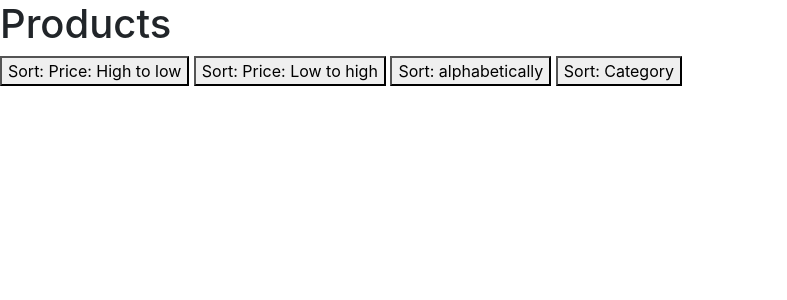
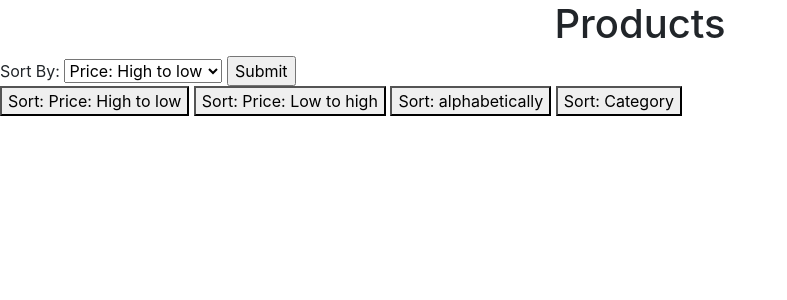
Before and after one commit to saikiran-sjsu/EasyShopping, a Flask app: page /product in a window 1280 px wide. Shown: the part 66-366 px from the top of the page, without its empty margins (0-787 px from the left). Run offline with Flask 2, Linux system fonts and the light colour scheme; data that the repository does not hold is empty; some libraries are stand-ins or nearby versions.

Commit message:
tried to add a drop down, didnt work

```diff
--- a/ShoppingApp/templates/base.html
+++ b/ShoppingApp/templates/base.html
@@ -1,7 +1,7 @@
 <!DOCTYPE html>
 <html lang="en" dir="ltr">
-    <link rel ='stylesheet' href ="static/css/main.css" >
-    <link rel="stylesheet" href="https://stackpath.bootstrapcdn.com/bootstrap/4.3.1/css/bootstrap.min.css" integrity="sha384-ggOyR0iXCbMQv3Xipma34MD+dH/1fQ784/j6cY/iJTQUOhcWr7x9JvoRxT2MZw1T" crossorigin="anonymous">
+<link rel='stylesheet' href="static/css/main.css">
+<link rel="stylesheet" href="https://stackpath.bootstrapcdn.com/bootstrap/4.4.1/css/bootstrap.min.css" integrity="sha384-Vkoo8x4CGsO3+Hhxv8T/Q5PaXtkKtu6ug5TOeNV6gBiFeWPGFN9MuhOf23Q9Ifjh" crossorigin="anonymous">
 
 <head>
   <script src="https://kit.fontawesome.com/5a778ee770.js" crossorigin="anonymous"></script>
@@ -15,10 +15,9 @@
   {% endif %}
 </head>
 <nav class="navbar navbar-expand-md navbar-dark bg-dark top">
-   <img class= "img" alt = "logo" src="static/images/logo.png" >
+  <img class="img" alt="logo" src="static/images/logo.png">
 
-    <button class="navbar-toggler" type="button" data-toggle="collapse" data-target="#navbarsExampleDefault"
-    aria-controls="navbarsExampleDefault" aria-expanded="false" aria-label="Toggle navigation">
+  <button class="navbar-toggler" type="button" data-toggle="collapse" data-target="#navbarsExampleDefault" aria-controls="navbarsExampleDefault" aria-expanded="false" aria-label="Toggle navigation">
     <span class="navbar-toggler-icon"></span>
   </button>
 
@@ -50,13 +49,13 @@
 
   <div class="collapse navbar-collapse" id="navbarsExampleDefault">
     <ul class="navbar-nav mr-auto">
-        <li class="nav-item"><a class="nav-link"  href = "{{ url_for('home') }}">Home <span class="sr-only">(current)</span></a></li>
-        <li class="nav-item"><a class="nav-link"  href = "{{ url_for('login') }}" >Login</a></li>
-        <li class="nav-item"><a class="nav-link"  href = "{{ url_for('logout') }}" >Logout</a></li>
-        <li class="nav-item"><a class="nav-link"  href = "{{ url_for('register') }}">Register</a></li>
-        <li class="nav-item"><a class="nav-link"  href = "{{ url_for('product') }}" >Products</a></li>
-        <li class="nav-item"><a class="nav-link"  href = "{{ url_for('cart') }}">Cart</a></li>
-        <li class="nav-item"><a class="nav-link"  href = "{{ url_for('wishlist') }}">Wishlist</a></li>
+      <li class="nav-item"><a class="nav-link" href="{{ url_for('home') }}">Home <span class="sr-only">(current)</span></a></li>
+      <li class="nav-item"><a class="nav-link" href="{{ url_for('login') }}">Login</a></li>
+      <li class="nav-item"><a class="nav-link" href="{{ url_for('logout') }}">Logout</a></li>
+      <li class="nav-item"><a class="nav-link" href="{{ url_for('register') }}">Register</a></li>
+      <li class="nav-item"><a class="nav-link" href="{{ url_for('product') }}">Products</a></li>
+      <li class="nav-item"><a class="nav-link" href="{{ url_for('cart') }}">Cart</a></li>
+      <li class="nav-item"><a class="nav-link" href="{{ url_for('wishlist') }}">Wishlist</a></li>
     </ul>
 
 
--- a/ShoppingApp/templates/login.html
+++ b/ShoppingApp/templates/login.html
@@ -22,4 +22,6 @@
 
   </form>
 </center>
+
+</div>
 {% endblock %}
--- a/ShoppingApp/templates/product.html
+++ b/ShoppingApp/templates/product.html
@@ -1,39 +1,53 @@
 {% extends "base.html" %}
 
 {% block content %}
+<center>
   <h1>{{title}}</h1>
+</center>
+<!-- Example single danger button -->
+<div class="box">
+  <!-- <script src="https://ajax.googleapis.com/ajax/libs/jquery/2.1.1/jquery.min.js"></script> -->
+  <form action="" method="post" id="sort">
+    Sort By:
+    <select id="slection" name="dropdown">
+      <option value="">Price: High to low</option>
+      <option value="">Price: Low to high</option>
+      <option name="" value="sortbyname">alphabetically</option>
+      <option value="">Category</option>
+    </select>
+    <input type="submit" value="Submit">
+  </form>
 
-<div>
+  <!-- <script type="text/javascript">
+    $(function() {
+      $('#sort').on('submit', function() {
+        //window.location = $('#slection').val();
+        return false;
+      });
+    });
+  </script> -->
+
+
   <form action="" method="POST">
-        <button type="submit"
-                name="sorthighlow"
-                value=1>
+    <button type="submit" name="sorthighlow" value=1>
       Sort: Price: High to low
     </button>
-        <button type="submit"
-                name="sortlowhigh"
-                value=1>
+    <button type="submit" name="sortlowhigh" value=1>
       Sort: Price: Low to high
     </button>
-        <button type="submit"
-                name="sortbyname"
-                value=1>
+    <button type="submit" name="sortbyname" value=1>
       Sort: alphabetically
     </button>
-        <button type="submit"
-                name="sortbycategories"
-                value=1>
+    <button type="submit" name="sortbycategories" value=1>
       Sort: Category
     </button>
   </form>
-</div>
 
   {% for item in items %}
   <ul>
 
     <!-- <div class="column"> -->
-    <form action="?itemname={{item.itemname}}&itemprice={{item.itemprice}}&category={{item.category}}&itemimage={{item.image}}"
-          method="POST">
+    <form action="?itemname={{item.itemname}}&itemprice={{item.itemprice}}&category={{item.category}}&itemimage={{item.image}}" method="POST">
       <table>
         <tr>
           <td><img src={{item.image}} width=100px></td>
@@ -52,18 +66,10 @@
       <!-- <div> -->
       <label>Quantity: <input type="number" name="quantity" placeholder="Quantity" value=1 min="1"></label>
       <!-- </div> -->
-        <button type="submit"
-                name="addtocart"
-                value=2
-                class="btn"
-                style="background-color: gray;">
+      <button type="submit" name="addtocart" value=2 class="btn" style="background-color: gray;">
         Add to Cart
       </button>
-        <button type="submit"
-                name="addtowishlist"
-                value=1
-                class="btn"
-                style="background-color: gray;">
+      <button type="submit" name="addtowishlist" value=1 class="btn" style="background-color: gray;">
         Add to Wish List
       </button>
 
```
Lines whose indentation alone changed are shown as unchanged.
